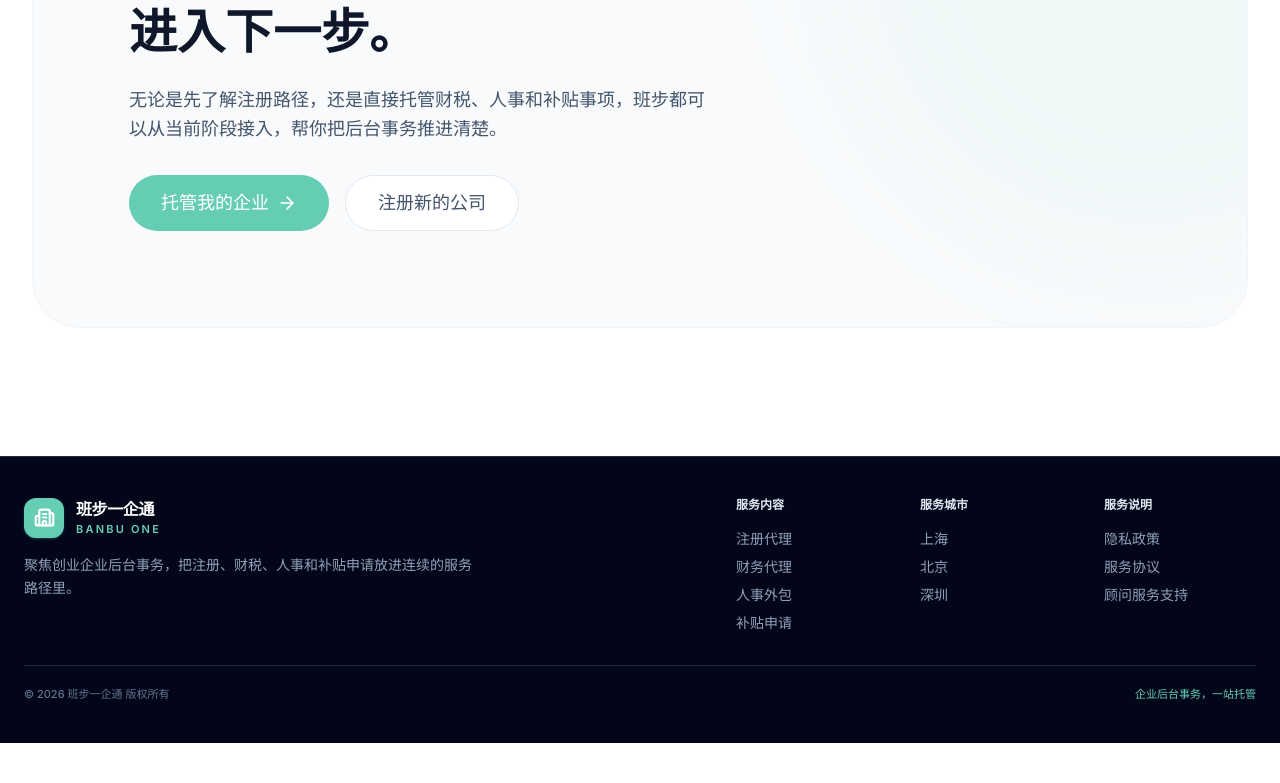
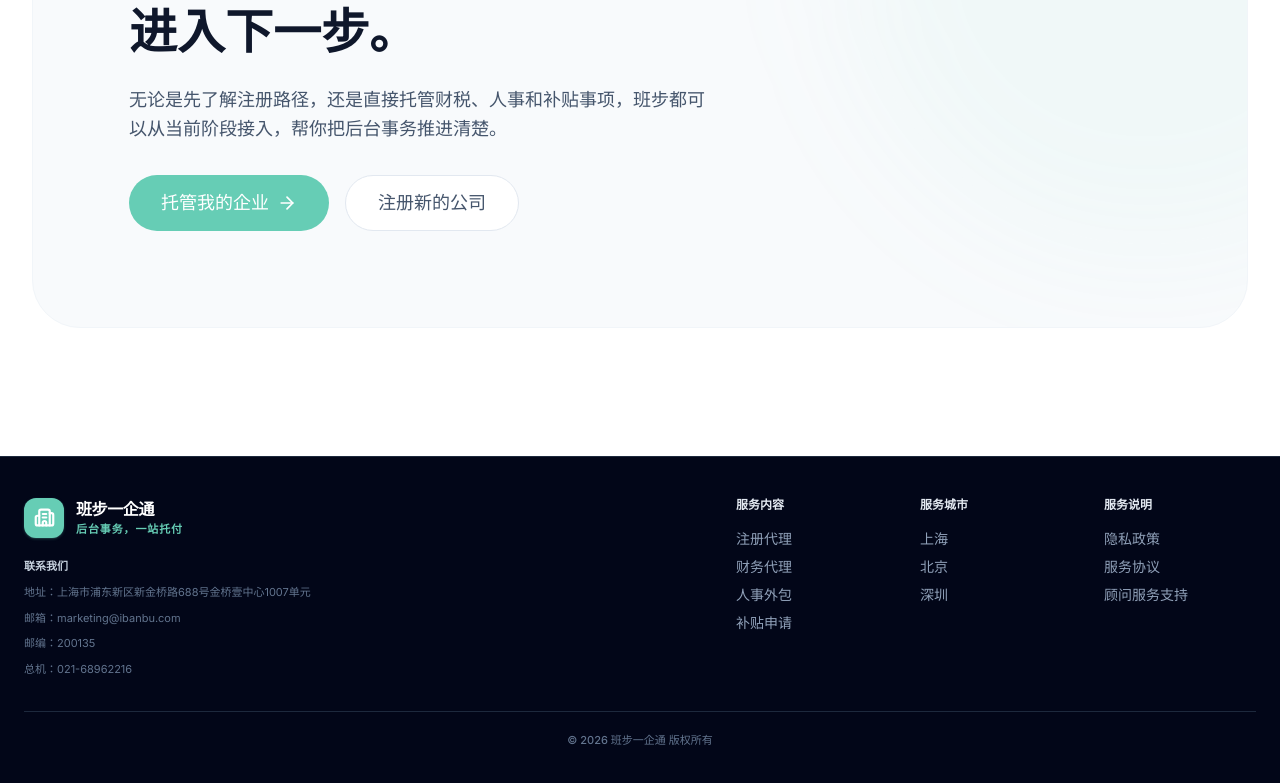
Before and after one commit to cydhang-dotcom/1B, a React (Vite) app: page / in a window 1280 px wide. Shown: the part 3916-4699 px from the top of the page. Before the commit the page ends 4659 px from the top, so only its background shows below. Built offline with nearby package versions, Linux system fonts and the light colour scheme.

Commit message:
update footer contact details

```diff
--- a/src/components/Footer.tsx
+++ b/src/components/Footer.tsx
@@ -13,12 +13,16 @@ export default function Footer() {
               </div>
               <div>
                 <div className="text-base font-bold text-white tracking-tight">班步一企通</div>
-                <div className="text-[11px] font-semibold tracking-[0.2em] text-[#66CDB5] uppercase">BANBU ONE</div>
+                <div className="text-[11px] font-semibold tracking-[0.08em] text-[#66CDB5]">后台事务，一站托付</div>
               </div>
             </div>
-            <p className="text-sm leading-relaxed text-slate-400">
-              聚焦创业企业后台事务，把注册、财税、人事和补贴申请放进连续的服务路径里。
-            </p>
+            <div className="mt-5 grid gap-2 text-[11px] leading-relaxed text-slate-500">
+              <div className="font-bold text-slate-300">联系我们</div>
+              <span>地址：上海市浦东新区新金桥路688号金桥壹中心1007单元</span>
+              <span>邮箱：marketing@ibanbu.com</span>
+              <span>邮编：200135</span>
+              <span>总机：021-68962216</span>
+            </div>
           </div>
 
           <div className="grid grid-cols-2 sm:grid-cols-3 gap-8 lg:min-w-[520px]">
@@ -50,10 +54,10 @@ export default function Footer() {
           </div>
         </div>
 
-        <div className="mt-8 pt-5 border-t border-slate-800 flex flex-col sm:flex-row justify-between gap-3 text-[11px] font-medium text-slate-500">
+        <div className="mt-8 pt-5 border-t border-slate-800 text-center text-[11px] font-medium text-slate-500">
           <span>© 2026 班步一企通 版权所有</span>
-          <span className="text-[#66CDB5]">企业后台事务，一站托管</span>
         </div>
+
       </div>
     </footer>
   );
```
